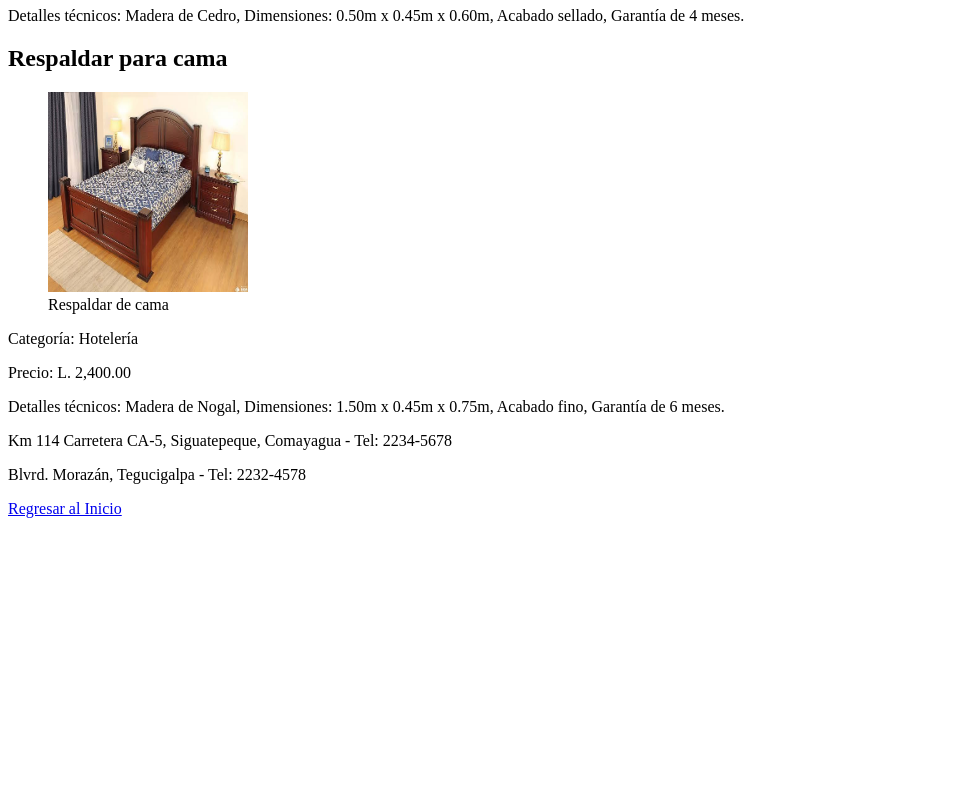
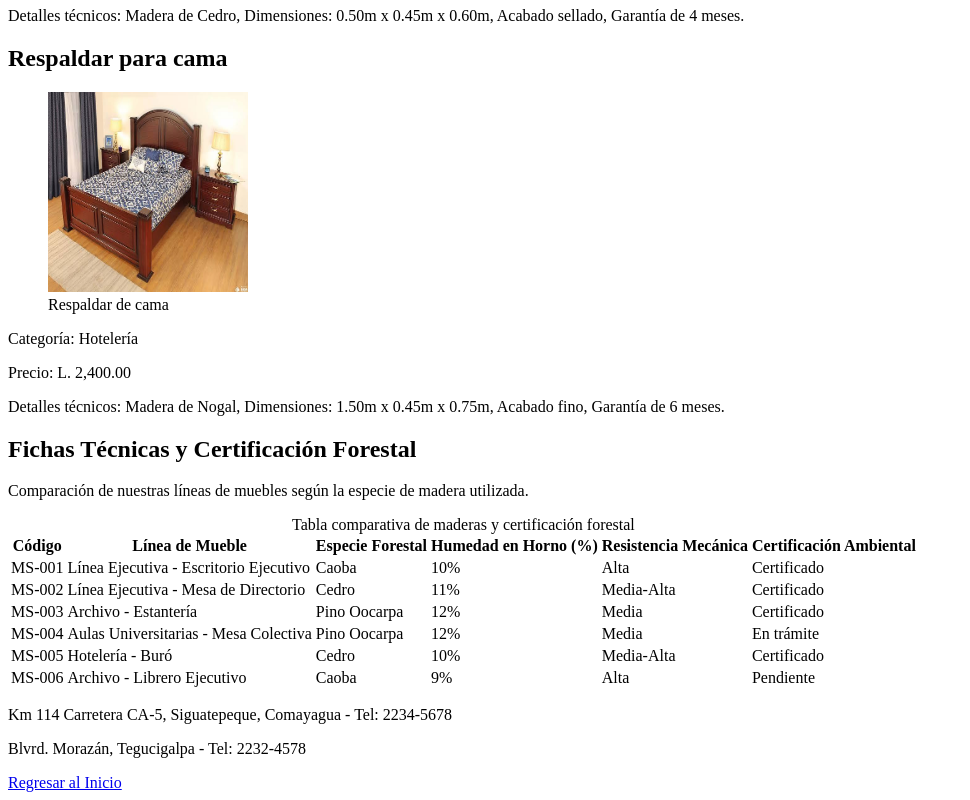
Before and after one commit to Marifer2922/Examen1, a plain HTML site: page Catalogo.html in a window 1280 px wide. Shown: the part 4478-5278 px from the top of the page, without its empty margins (0-970 px from the left). Before the commit the page ends 5004 px from the top, so only its background shows below. Drawn offline with Linux system fonts and the light colour scheme.

Commit message:
Agregando tabla comparativa

```diff
--- a/Catalogo.html
+++ b/Catalogo.html
@@ -167,6 +167,77 @@
                 <p>Detalles técnicos: Madera de Nogal, Dimensiones: 1.50m x 0.45m x 0.75m, Acabado fino, Garantía de 6 meses.</p>
             </article>
         </section>
+
+        <section id="FichasTecnicas">
+            <h2>Fichas Técnicas y Certificación Forestal</h2>
+            <p>Comparación de nuestras líneas de muebles según la especie de madera utilizada.</p>
+
+            <div id="contenedorTabla">
+                <table>
+                    <caption>Tabla comparativa de maderas y certificación forestal</caption>
+                    <thead>
+                        <tr>
+                            <th>Código</th>
+                            <th>Línea de Mueble</th>
+                            <th>Especie Forestal</th>
+                            <th>Humedad en Horno (%)</th>
+                            <th>Resistencia Mecánica</th>
+                            <th>Certificación Ambiental</th>
+                        </tr>
+                    </thead>
+                    <tbody>
+                        <tr>
+                            <td>MS-001</td>
+                            <td>Línea Ejecutiva - Escritorio Ejecutivo</td>
+                            <td>Caoba</td>
+                            <td>10%</td>
+                            <td>Alta</td>
+                            <td><span>Certificado</span></td>
+                        </tr>
+                        <tr>
+                            <td>MS-002</td>
+                            <td>Línea Ejecutiva - Mesa de Directorio</td>
+                            <td>Cedro</td>
+                            <td>11%</td>
+                            <td>Media-Alta</td>
+                            <td><span>Certificado</span></td>
+                        </tr>
+                        <tr>
+                            <td>MS-003</td>
+                            <td>Archivo - Estantería</td>
+                            <td>Pino Oocarpa</td>
+                            <td>12%</td>
+                            <td>Media</td>
+                            <td><span>Certificado</span></td>
+                        </tr>
+                        <tr>
+                            <td>MS-004</td>
+                            <td>Aulas Universitarias - Mesa Colectiva</td>
+                            <td>Pino Oocarpa</td>
+                            <td>12%</td>
+                            <td>Media</td>
+                            <td><span>En trámite</span></td>
+                        </tr>
+                        <tr>
+                            <td>MS-005</td>
+                            <td>Hotelería - Buró</td>
+                            <td>Cedro</td>
+                            <td>10%</td>
+                            <td>Media-Alta</td>
+                            <td><span>Certificado</span></td>
+                        </tr>
+                        <tr>
+                            <td>MS-006</td>
+                            <td>Archivo - Librero Ejecutivo</td>
+                            <td>Caoba</td>
+                            <td>9%</td>
+                            <td>Alta</td>
+                            <td><span>Pendiente</span></td>
+                        </tr>
+                    </tbody>
+                </table>
+            </div>
+        </section>
     </main>
 
     <footer>
```
